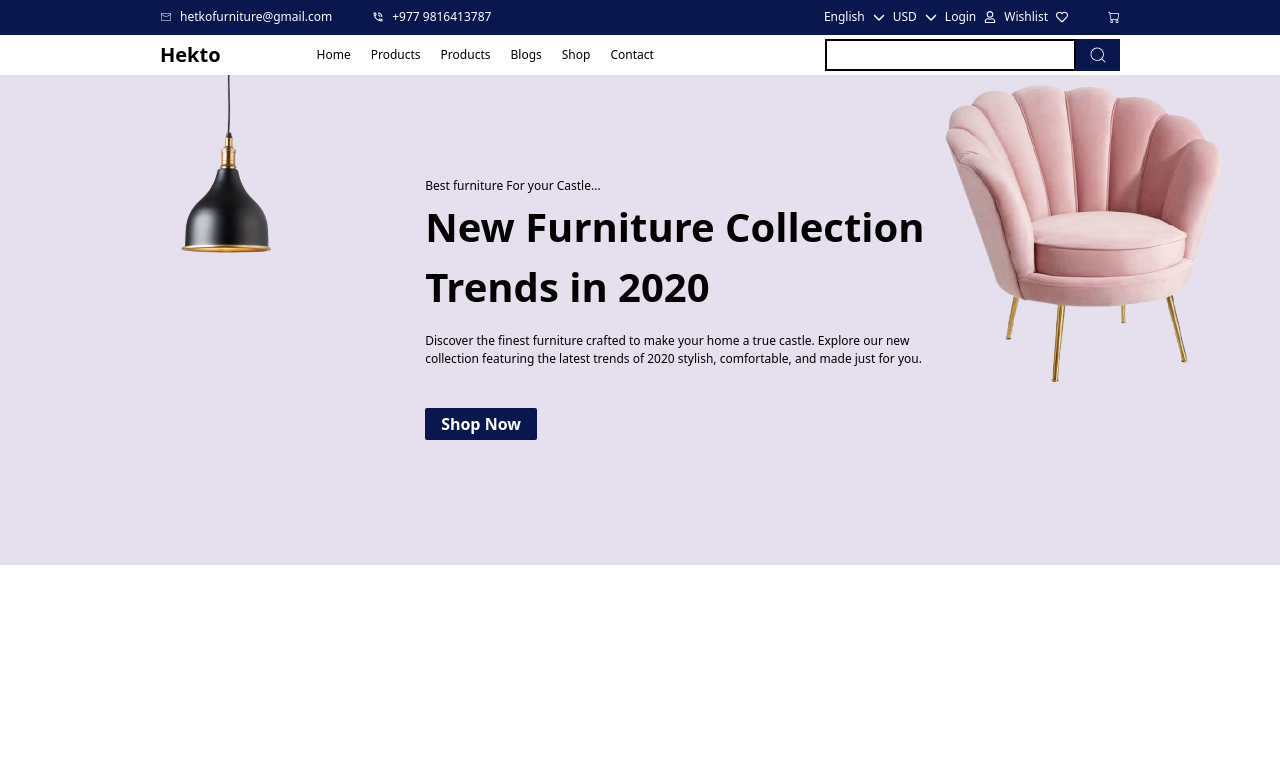
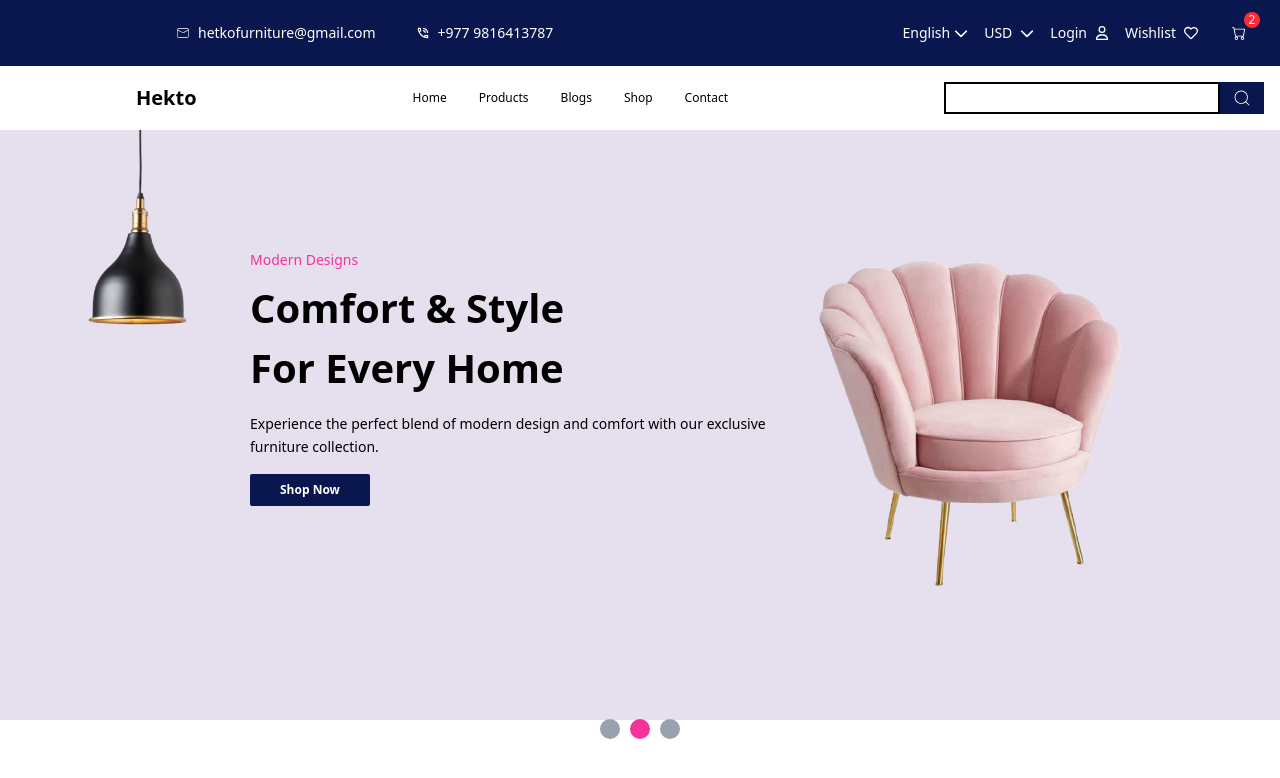
Before and after one commit to mesurajan/Hekto, a React (Vite) app: page / in a window 1280 px wide. Shown: the top 778 px of the page. Built offline with nearby package versions, Linux system fonts and the light colour scheme.

Commit message:
updated slider

```diff
--- a/src/assets/mockdata.js
+++ b/src/assets/mockdata.js
@@ -1,27 +1,35 @@
-import banner from "../assets/images/banner.png";
+import leftImage1 from "../assets/images/lightimage.png";
+import rightImage1 from "../assets/images/banner.png";
+
 export const BannerData = [
   {
     id: 1,
-    title: "Discover the Latest Trends",
-    subtitle: "Shop our new arrivals and exclusive offers",
+    subtitle: "Best furniture For your Castle...",
+    title1: "New Furniture Collection",
+    title2: "Trends in 2020",
     description:
-      "Explore our new collection of fashion items that redefine style.",
-    image: banner,
+      "Discover the finest furniture crafted to make your home a true castle. Explore our new collection featuring the latest trends of 2020 stylish, comfortable, and made just for you.",
+    leftImage: leftImage1,
+    rightImage: rightImage1,
   },
   {
-    id: 1,
-    title: "Discover the Latest Trends",
-
+    id: 2,
+    subtitle: "Modern Designs",
+    title1: "Comfort & Style",
+    title2: "For Every Home",
     description:
-      "Explore our new collection of fashion items that redefine style.",
-    image: banner,
+      "Experience the perfect blend of modern design and comfort with our exclusive furniture collection.",
+    leftImage: leftImage1,
+    rightImage: rightImage1,
   },
   {
-    id: 1,
-    title: "Discover the Latest Trends",
-
+    id: 3,
+    subtitle: "Exclusive Offers",
+    title1: "Furniture Sale",
+    title2: "Up to 50% Off",
     description:
-      "Explore our new collection of fashion items that redefine style.",
-    image: banner,
+      "Don't miss our biggest sale! Upgrade your home with premium furniture at unbeatable prices.",
+    leftImage: leftImage1,
+    rightImage: rightImage1,
   },
 ];
--- a/src/components/Header.jsx
+++ b/src/components/Header.jsx
@@ -1,22 +1,26 @@
-import React from "react";
+import React, { useState } from "react";
 import { CiMail } from "react-icons/ci";
 import { MdOutlinePhoneInTalk } from "react-icons/md";
 import { BsCart } from "react-icons/bs";
-import { FaChevronDown } from "react-icons/fa6";
-import { FaRegUser } from "react-icons/fa";
-import { BiHeartSquare } from "react-icons/bi";
+import { FaChevronDown, FaRegUser } from "react-icons/fa6";
 import { FaRegHeart } from "react-icons/fa";
-import lightimage from '../assets/images/lightimage.png';
 import { CiSearch } from "react-icons/ci";
-import banner from '../assets/images/banner.png';
+import { HiMenuAlt3, HiX } from "react-icons/hi";
 import { Link } from "react-router-dom";
 
+import { BannerData } from "../assets/mockdata";
+import SimpleSlider from "../pages/home/Slider";
+
 function Header() {
+  const [mobileMenuOpen, setMobileMenuOpen] = useState(false);
+
   return (
     <div>
-      <header >
-        <div className="bg-background hidden md:block text-[12px] h-[35px]">
-          <div className="container mx-auto flex justify-between text-white items-center py-2">
+      {/* Top Contact Bar */}
+      <header className="text-sm">
+        <div className="bg-background">
+          <div className="container px-4 py-2 flex flex-col gap-2 md:flex-row md:justify-between md:items-center text-white">
+            {/* Left contact info */}
             <div className="flex items-center gap-10">
               <div className="flex items-center gap-2 cursor-pointer ml-40">
                 <CiMail />
@@ -26,15 +30,14 @@ function Header() {
               </div>
               <div className="flex items-center gap-2">
                 <MdOutlinePhoneInTalk className="cursor-pointer" />
-                <a href="tel:+1234567890">
-                  {" "}
-                  <p>+977 9816413787</p>
-                </a>
+                <a href="tel:+1234567890"> +977 9816413787</a>
               </div>
             </div>
-            <div className="flex items-center gap-10 text-[12px] mr-4 md:mr-40">
-              <div className="flex items-center gap-2">
-                <div className="flex items-center gap-2">
+
+            {/* Right side actions */}
+            <div className="flex justify-between md:justify-end items-center gap-4 flex-wrap">
+              <div className="flex items-center gap-4 flex-wrap">
+                <div className="flex items-center gap-1 cursor-pointer">
                   <p>English</p>
                   <FaChevronDown />
                 </div>
@@ -57,76 +60,80 @@ function Header() {
                 </div>
               </div>
 
-              <div>
+              {/* Cart */}
+              <div className="relative h-[40px] w-[40px] md:h-[50px] md:w-[50px] flex items-center justify-center rounded cursor-pointer">
                 <BsCart />
+                <div className="absolute top-1 right-1 bg-red-500 text-white text-xs rounded-full h-4 aspect-square flex items-center justify-center">
+                  2
+                </div>
               </div>
             </div>
           </div>
         </div>
 
-        <section className=" container  flex justify-between items-center  mx-auto h-[40px] ">
-          <div className="flex items-center gap-24">
-            <h1 className="text-[20px] font-bold ml-4 md:ml-40">Hekto</h1>
-            <nav className="flex items-center gap-5 list-none text-[12px]">
-              <li>Home</li>
-              <li>Products</li>
-              <li>Products</li>
-              <li>Blogs</li>
-              <li>Shop</li>
-              <li>Contact</li>
-            </nav>
+        {/* Main Navigation */}
+        <nav className="container mx-auto flex items-center justify-between py-4 px-4 bg-white text-black relative">
+          {/* Logo */}
+          <h1 className="text-[20px] font-bold ml-0 md:ml-[120px]">Hekto</h1>
+
+          {/* Desktop Menu */}
+          <ul className="hidden md:flex gap-8 justify-center items-center flex-1 text-[12px]">
+            <li className="cursor-pointer">Home</li>
+            <li className="cursor-pointer">Products</li>
+            <li className="cursor-pointer">Blogs</li>
+            <li className="cursor-pointer">Shop</li>
+            <li className="cursor-pointer">Contact</li>
+          </ul>
+
+          {/* Search Bar - Desktop */}
+          <div className="hidden md:flex flex-1 justify-end items-center gap-0 max-w-xs">
+            <input
+              type="text"
+              className="border-2 px-2 h-8 focus:outline-none w-full"
+              placeholder=" "
+            />
+            <div className="bg-background h-8 flex items-center justify-center px-3 cursor-pointer">
+              <CiSearch color="white" size={20} />
+            </div>
           </div>
 
-          <div className="flex items-center mr-40">
+          {/* Mobile Menu Button */}
+          <button
+            className="md:hidden text-2xl"
+            onClick={() => setMobileMenuOpen(!mobileMenuOpen)}
+            aria-label="Toggle Mobile Menu"
+          >
+            {mobileMenuOpen ? <HiX /> : <HiMenuAlt3 />}
+          </button>
+
+          {/* Mobile Menu */}
+          {mobileMenuOpen && (
+            <div className="absolute top-full left-0 w-full bg-white text-black shadow-md md:hidden p-4 z-50">
+              <ul className="flex flex-col gap-4 text-center text-sm">
+                <li className="cursor-pointer">Home</li>
+                <li className="cursor-pointer">Products</li>
+                <li className="cursor-pointer">Blogs</li>
+                <li className="cursor-pointer">Shop</li>
+                <li className="cursor-pointer">Contact</li>
+              </ul>
+              <div className="flex mt-4 gap-2">
                 <input
                   type="text"
-                className="border-2  px-2 h-8 focus:outline-none"
-                placeholder=" "
+                  placeholder="Search..."
+                  className="border rounded px-2 py-1 w-full"
                 />
-              <div className="bg-background h-8 flex items-center justify-center  px-3 cursor-pointer">
-                <CiSearch color="white"size={20} />
+                <button className="bg-background text-white px-3 py-1 rounded">
+                  <CiSearch />
+                </button>
               </div>
             </div>
-        </section>
+          )}
+        </nav>
       </header>
 
-    <section className="bg-backgroundlite max-w-7xl mx-auto px-4 md:px-8">
-    <div className="maindiv p-0 m-0">
-        <div className="flex flex-col md:flex-row justify-start items-center md:items-start gap-6 md:gap-0">
-            <div className="px-4 md:px-24">
-                <img src={lightimage} alt="lightmage" className="w-full max-w-[220px] h-auto mt-0" />
-            </div>
-
-    <div className="subheader w-full md:w-[550px] py-8 md:py-[100px]">
-    <div className="py-[2px]">
-    <p className="text-[12px]">Best furniture For your Castle...</p>
-    </div>
-
-   <div className="text-[24px] md:text-[40px] font-bold">
-    <h1>New  Furniture  Collection </h1>
-    <h1>Trends  in  2020</h1>
-    </div>
-
-    <div className="py-[15px]">
-    <p className="text-[12px]">Discover the finest furniture crafted to make your home a true castle.
-    Explore our new collection featuring the latest trends of 2020 stylish, comfortable,
-    and made just for you.
-    </p>
-    </div>
-
-    <div className="py-[25px]">
-    <button className="primary-btn px-4 py-2 text-sm md:text-base">Shop Now</button>
-    </div>
-
-    </div>
-
-    <div className="sofaimage">
-    <img src={banner} alt="sofaimage" className="w-full max-w-[350px] h-auto" />
-    </div>
-
-    </div>
-
-     </div>
+      {/* Banner Section with Slider */}
+      <section>
+        <SimpleSlider BannerData={BannerData} />
       </section>
     </div>
   );
--- a/src/index.css
+++ b/src/index.css
@@ -1,4 +1,7 @@
 @import "tailwindcss";
+@import "slick-carousel/slick/slick.css";
+@import "slick-carousel/slick/slick-theme.css";
+
 
 @theme {
   --color-primary: #0A174E;
--- a/src/pages/home/Slider.jsx
+++ b/src/pages/home/Slider.jsx
@@ -2,9 +2,8 @@ import React, { useState, useRef } from "react";
 import Slider from "react-slick";
 import "slick-carousel/slick/slick.css";
 import "slick-carousel/slick/slick-theme.css";
-import { BannerData } from "../../assets/mockdata";
 
-function SimpleSlider() {
+function SimpleSlider({ BannerData }) {
   const [currentSlide, setCurrentSlide] = useState(0);
   const sliderRef = useRef(null);
   const totalSlides = BannerData.length;
@@ -44,7 +43,7 @@ function SimpleSlider() {
                 className={`w-3 h-3 rounded-full cursor-pointer transition-colors duration-300 ${
                   isActive ? "bg-pink-500" : "bg-gray-400"
                 }`}
-              ></li>
+              />
             );
           })}
         </ul>
@@ -53,45 +52,46 @@ function SimpleSlider() {
   };
 
   return (
-    <div className="slider-container bg-gradient-to-br from-purple-50 to-pink-50">
+    <div className="slider-container bg-backgroundlite max-w-7xl mx-auto px-4 md:px-8">
       <Slider ref={sliderRef} {...settings}>
         {BannerData.map((el, i) => (
           <div key={i}>
-            <div className="flex flex-col md:flex-row items-center justify-between px-4 md:px-8 py-8 md:py-12 md:h-[500px]">
+            <div className="flex flex-col md:flex-row justify-start items-center md:items-start gap-7 md:gap-0 py-8 md:py-[0px]">
 
-              {/* Left Content */}
-              <div className="flex-1 max-w-lg text-center md:text-left mb-8 md:mb-0">
+              {/* Left image (like lightimage) */}
+            <div className="flex justify-start items-start px-4 md:px-0 md:ml-[-40px] lg:ml-[-2px] flex-shrink-0 md:mt-0">
+
+                <img
+                  src={el.leftImage}
+                  alt="left visual"
+                  className="w-full max-w-[220px] h-auto mt-0"
+                />
+              </div>
+
+              {/* Text Content */}
+              <div className="subheader w-full md:w-[550px] flex flex-col items-center md:items-start text-center md:text-left  md:gap-0 py-8 md:py-[120px]">
                 <p className="text-pink-500 text-xs sm:text-sm font-medium mb-2">
                   {el.subtitle}
                 </p>
-                <h2 className="text-2xl sm:text-3xl md:text-4xl font-bold text-gray-800 mb-2 leading-tight">
-                  {el.title}
-                </h2>
-
-                <p className="text-gray-600 text-sm sm:text-base mb-6 leading-relaxed px-2 md:px-0">
+                <div className="text-[24px] md:text-[40px] font-bold">
+                  <h1>{el.title1}</h1>
+                  <h1>{el.title2}</h1>
+                </div>
+                <p className="text-[12px] sm:text-sm py-[15px] leading-relaxed">
                   {el.description}
                 </p>
-                <button className="bg-pink-500 text-white px-6 py-2 sm:px-8 sm:py-3 rounded-md hover:bg-pink-600 transition-colors font-medium text-sm sm:text-base">
+                <button className="primary-btn ">
                   Shop Now
                 </button>
               </div>
 
-              {/* Right Image */}
-              <div className="flex-1 flex justify-center items-center relative">
-                <div className="relative">
-                  <img
-                    src={el.image}
-                    alt={el.title}
-                    className="w-48 h-48 sm:w-64 sm:h-64 md:w-80 md:h-80 object-cover rounded-full shadow-2xl"
-                  />
-                  <div className="absolute -top-3 -right-3 sm:-top-4 sm:-right-4 bg-cyan-400 text-white rounded-full w-12 h-12 sm:w-16 sm:h-16 flex items-center justify-center font-bold text-xs sm:text-sm">
-               {el.discount}
-                  </div>
-                </div>
-
-                {/* Decorative elements */}
-                <div className="absolute top-6 left-6 sm:top-10 sm:left-10 w-12 h-12 sm:w-20 sm:h-20 bg-purple-200 rounded-full opacity-60"></div>
-                <div className="absolute bottom-6 right-6 sm:bottom-10 sm:right-10 w-10 h-10 sm:w-16 sm:h-16 bg-pink-200 rounded-full opacity-60"></div>
+              {/* Right image (like banner sofaimage) */}
+              <div className="sofaimage flex-shrink-0  md:gap-0 py-8 md:py-[120px]">
+                <img
+                  src={el.rightImage}
+                  alt="sofa visual"
+                  className="w-full max-w-[350px] max-h-[300]"
+                />
               </div>
             </div>
           </div>
```
Also changed, not shown: src/pages/home/Home.jsx (+4 -5 lines). Lines whose indentation alone changed are shown as unchanged.
